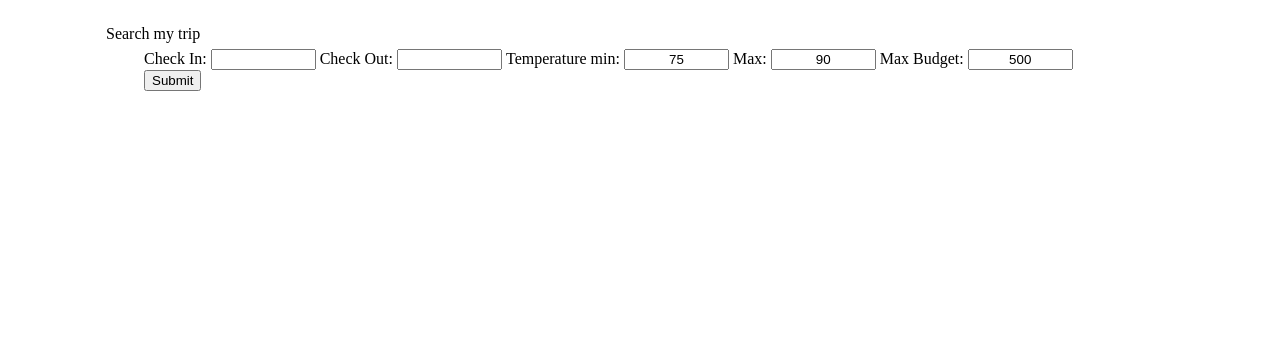
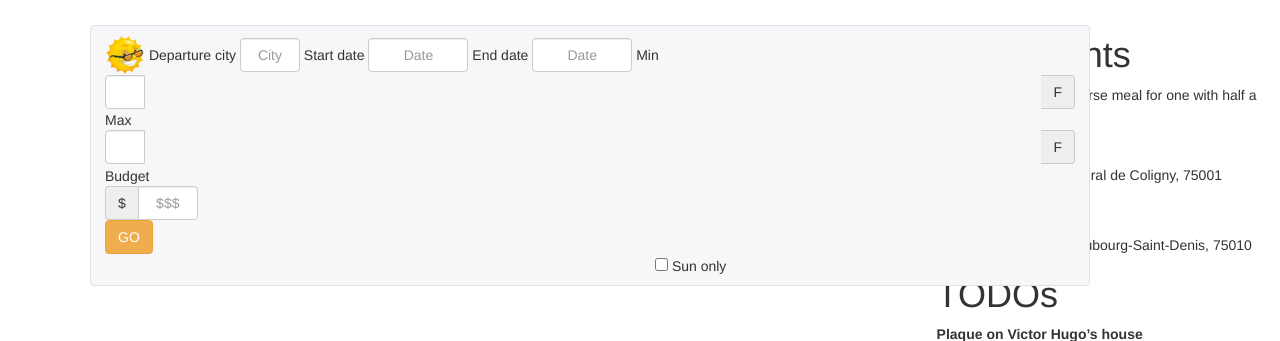
Before and after one commit to nicolqs/Sun-Trip, a PHP site: page / in a window 1280 px wide. Shown: the top 341 px of the page. Run offline with PHP 8.4, Linux system fonts and the light colour scheme; data that the repository does not hold is empty; some libraries are stand-ins or nearby versions.

Commit message:
Add style to search bar

```diff
--- a/assets/css/style.css
+++ b/assets/css/style.css
@@ -27,6 +27,14 @@ fieldset {
 	width:1000px;
 	/*height:100px;*/
 	background-color: #fff;
+
+    background-color: #F7F7F9;
+    border: 1px solid #E1E1E8;
+    border-radius: 4px 4px 4px 4px;
+    margin-bottom: 14px;
+    padding: 9px 14px;
+
+
 }
 #search-bar ul {
 	list-style: none;
@@ -45,3 +53,14 @@ fieldset {
 #search-bar input {
 	text-align: center;
 }
+
+#logo {
+
+}
+
+.tinquietes {
+}
+
+#checkman {
+    margin-left: 550px;
+}
--- a/index.php
+++ b/index.php
@@ -12,6 +12,7 @@ include 'lib/meteo.php';
     <meta name='robots' content='noindex,nofollow' />
     <link rel='stylesheet' id='sun-trip'  href='/assets/css/style.css' type='text/css' media='all' />
     <link rel="stylesheet" href="http://code.jquery.com/ui/1.10.3/themes/smoothness/jquery-ui.css">
+    <link rel="stylesheet" href="assets/css/dist/css/bootstrap.css">
     <script src="https://maps.googleapis.com/maps/api/js?v=3.exp&sensor=false"></script>
     <script src="/assets/js/jquery-1.9.1.js"></script>
     <script src="/assets/js/jquery-ui.js"></script>
@@ -48,32 +49,79 @@ include 'lib/meteo.php';
     } ?>
 
     </div>
-    <div id="search-bar">
-        <form action="" method="POST" id="search-form">
-            <fieldset>
-                <legend>Search my trip</legend>
-                <ul>
-                    <li>
-                        Check In: <input type="text" size="10" id="date-checkin">
-                    </li>
-                    <li>
-                        Check Out: <input type="text" size="10" id="date-checkout">
-                    </li>
-                    <li>
-                         Temperature min: <input type="text" size="10" value="75">
-                    </li>
-                    <li>
-                         Max: <input type="text" size="10" value="90">
-                    </li>
-                    <li>
-                         Max Budget: <input type="text" size="10" value="500">
-                    </li>
-                    <li>
-                        <input type="submit">
-                    </li>
-                </ul>
-              </fieldset>
-        </form>
+
+    <div id="search-bar" >
+
+<form class="form-inline" role="form" action="" method="POST" id="search-form">
+
+<div class="form-group">
+	  <div id="logo"><img src="assets/img/logo.png" height="40px"></div>
+</div>
+<div class="form-group">
+	  Departure city
+</div>
+<div class="form-group">
+	  <input type="" class="form-control" id="" placeholder="City" style="width: 60px;">
+</div>
+<div class="form-group">
+	  Start date
+</div>
+<div class="form-group">
+	  <label class="sr-only" for="exampleInputEmail2">Start date</label>
+	  <input type="" class="form-control" id="date-checkin" placeholder="Date" style="width: 100px;">
+</div>
+<div class="form-group">
+	  End date
+</div>
+<div class="form-group">
+	  <label class="sr-only" for="exampleInputEmail2">End date</label>
+	  <input type="" class="form-control" id="date-checkout" placeholder="Date"  style="width: 100px;">
+</div>
+<div class="form-group">
+	  Min
+</div>
+
+<div class="form-group">
+	  <label class="sr-only" for="exampleInputEmail2">Min</label>
+<div class="input-group">
+	  <input type="" class="form-control" id="exampleInputEmail2" placeholder="" style="width: 40px;">
+	  <span class="input-group-addon">F</span>
+</div>
+
+</div>
+<div class="form-group">
+	  Max
+</div>
+
+<div class="form-group">
+
+<div class="input-group">
+	  <input type="" class="form-control" id="exampleInputEmail2" placeholder="" style="width: 40px;">
+	  <span class="input-group-addon">F</span>
+</div>
+
+</div>
+<div class="form-group">
+	  Budget
+</div>
+
+<div class="form-group">
+	  <label class="sr-only" for="exampleInputEmail2">Budget</label>
+<div class="input-group">
+<span class="input-group-addon">$</span>
+	  <input type="" class="form-control" id="exampleInputEmail2" placeholder="$$$" style="width: 60px;">
+</div>
+</div>
+  <button type="submit" class="btn btn-warning">GO</button>
+
+<br />
+<div class="checkbox" id="checkman">
+    <label>
+      <input type="checkbox"> Sun only
+    </label>
+  </div>
+</form>
+
     </div>
 </body>
 </html>
```
